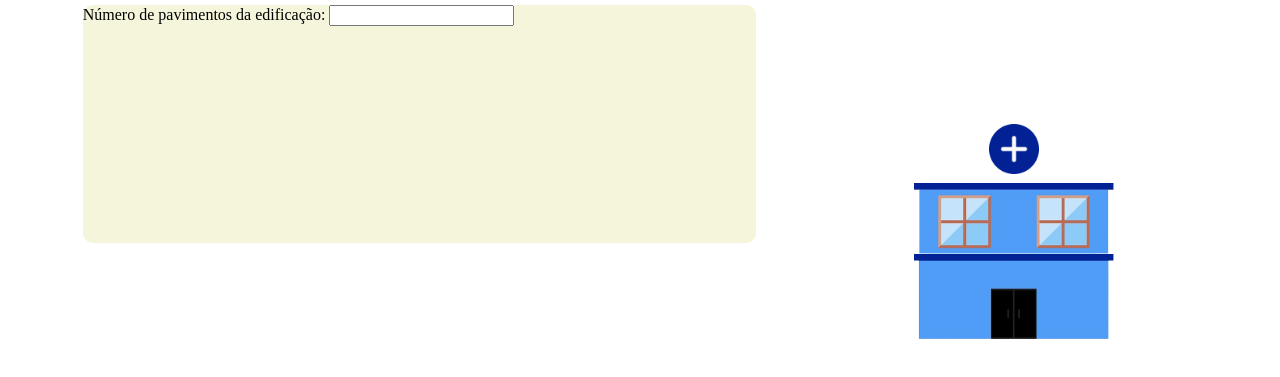
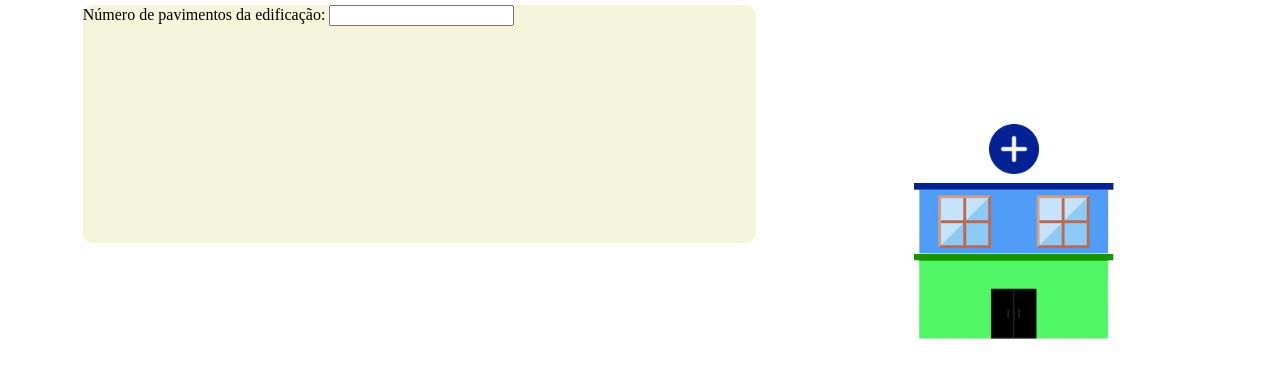
Before and after one commit to L3ticialele/teste, a plain HTML site: page index.html in a window 1280 px wide. Shown: the part 79-456 px from the top of the page. Drawn offline with Linux system fonts and the light colour scheme.

Commit message:
agora sim kkkk

```diff
--- a/index.html
+++ b/index.html
@@ -18,7 +18,7 @@
         <div id="predio">
             <button id="botaoAdicionarAndar"><img id="adicionar" src="img/plus.png"></button>
             <img class="andar" src="img/andar.png">
-            <img id="primeiroAndar" src="img/primeiroAndar.png">
+            <img id="primeiroAndar" src="img/primeiroAndarVerde.png">
         </div>
     </div>
     <script src="js/teste.js"></script>
```
Also changed, not shown: js/teste.js (line endings or trailing spaces).
